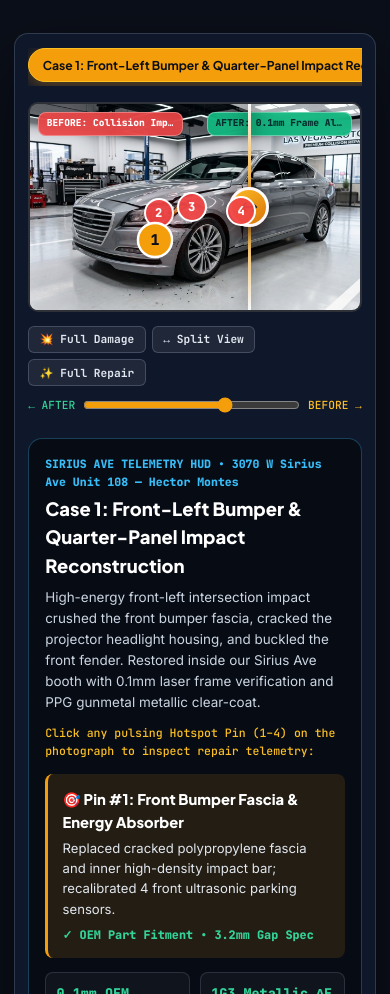
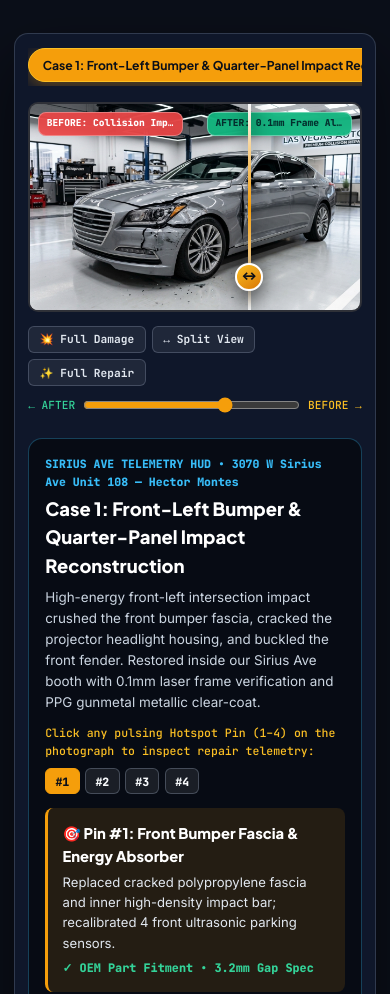
Before and after one commit to mandraxor/tyler-express-auto-care, a plain HTML site: page index.html in a window 390 px wide. Shown: the part 2144-3138 px from the top of the page. Drawn offline with Linux system fonts and the light colour scheme.

Commit message:
Remove oversized mobile hotspot pins from covering car damage and move #1-#4 selector into HUD

```diff
--- a/app.js
+++ b/app.js
@@ -521,8 +521,25 @@
                 ${cs.summary[state.lang]}
               </p>
 
-              <div class="mono" style="font-size: 0.72rem; color: #FBBF24;">
-                ${t("slider.hotspotPrompt")}
+              <div style="display: flex; align-items: center; justify-content: space-between; gap: 0.5rem; flex-wrap: wrap; margin-bottom: 0.35rem;">
+                <div class="mono" style="font-size: 0.72rem; color: #FBBF24;">
+                  ${t("slider.hotspotPrompt")}
+                </div>
+                <div class="hud-pin-selector">
+                  ${cs.hotspots
+                    .map(
+                      (pin, pIdx) => `
+                      <button
+                        type="button"
+                        class="hud-pin-btn ${pIdx === state.activeHotspotIndex ? "active" : ""}"
+                        data-pin-idx="${pIdx}"
+                      >
+                        #${pin.id}
+                      </button>
+                    `
+                    )
+                    .join("")}
+                </div>
               </div>
 
               <div class="hud-hotspot-card" id="hudActivePinCard">
@@ -607,14 +624,17 @@
       });
     });
 
-    // Bind Hotspot Pin clicks & hovers
-    mount.querySelectorAll(".hotspot-pin").forEach((pinBtn) => {
+    // Bind Hotspot Pin clicks & hovers (both photo pins and HUD #1-#4 buttons)
+    mount.querySelectorAll(".hotspot-pin, .hud-pin-btn").forEach((pinBtn) => {
       const selectPin = (e) => {
         e.stopPropagation();
         state.activeHotspotIndex = parseInt(pinBtn.getAttribute("data-pin-idx"), 10);
         const currentCs = DATA.caseStudies[state.activeCaseIndex];
         const pin = currentCs.hotspots[state.activeHotspotIndex];
         mount.querySelectorAll(".hotspot-pin").forEach((b, i) => {
+          b.classList.toggle("active", i === state.activeHotspotIndex);
+        });
+        mount.querySelectorAll(".hud-pin-btn").forEach((b, i) => {
           b.classList.toggle("active", i === state.activeHotspotIndex);
         });
         if (pin && e.type === "click" && state.sliderPct < pin.x + 12) {
@@ -636,7 +656,9 @@
         }
       };
       pinBtn.addEventListener("click", selectPin);
-      pinBtn.addEventListener("mouseenter", selectPin);
+      if (pinBtn.classList.contains("hotspot-pin")) {
+        pinBtn.addEventListener("mouseenter", selectPin);
+      }
     });
 
     if (rangeSlider) {
--- a/styles.css
+++ b/styles.css
@@ -789,22 +789,21 @@
 .hotspot-pin {
   position: absolute;
   transform: translate(-50%, -50%);
-  width: 34px;
-  height: 34px;
+  width: 22px;
+  height: 22px;
   border-radius: 50%;
-  background: rgba(239, 68, 68, 0.95);
-  color: #FFFFFF;
-  border: 2px solid #FFFFFF;
+  background: rgba(239, 68, 68, 0.78);
+  color: #FFFFFF;
+  border: 1.5px solid #FFFFFF;
   font-family: var(--font-mono);
   font-weight: 800;
-  font-size: 0.82rem;
+  font-size: 0.68rem;
   display: flex;
   align-items: center;
   justify-content: center;
   cursor: pointer;
   pointer-events: auto;
-  box-shadow: 0 0 0 0 rgba(239, 68, 68, 0.7);
-  animation: hotspotPulse 2s infinite;
+  box-shadow: 0 2px 6px rgba(0, 0, 0, 0.5);
   transition: transform 0.2s ease, background-color 0.2s ease;
   -webkit-tap-highlight-color: transparent;
 }
@@ -813,8 +812,35 @@
 .hotspot-pin.active {
   background: var(--collision-amber);
   color: #0B0F19;
-  transform: translate(-50%, -50%) scale(1.22);
+  transform: translate(-50%, -50%) scale(1.15);
   z-index: 10;
+}
+
+.hud-pin-selector {
+  display: flex;
+  align-items: center;
+  gap: 0.35rem;
+}
+
+.hud-pin-btn {
+  background: rgba(255, 255, 255, 0.08);
+  border: 1px solid rgba(148, 163, 184, 0.35);
+  color: #F8FAFC;
+  font-family: var(--font-mono);
+  font-weight: 800;
+  font-size: 0.72rem;
+  padding: 0.28rem 0.58rem;
+  border-radius: 6px;
+  cursor: pointer;
+  transition: all 0.15s ease;
+  -webkit-tap-highlight-color: transparent;
+}
+
+.hud-pin-btn.active,
+.hud-pin-btn:hover {
+  background: var(--collision-amber);
+  border-color: var(--collision-amber);
+  color: #0B0F19;
 }
 
 @keyframes hotspotPulse {
@@ -1623,14 +1649,14 @@
   .ba-label-before { left: 8px; }
   .ba-label-after { right: 8px; }
   .ba-handle-knob {
-    width: 40px;
-    height: 40px;
-    font-size: 0.9rem;
-  }
-  .hotspot-pin {
-    width: 30px;
-    height: 30px;
-    font-size: 0.76rem;
+    width: 28px;
+    height: 28px;
+    top: 84%;
+    font-size: 0.72rem;
+    border-width: 2px;
+  }
+  .ba-hotspots-layer {
+    display: none !important;
   }
   .ba-hud-panel {
     padding: 1rem;
```
